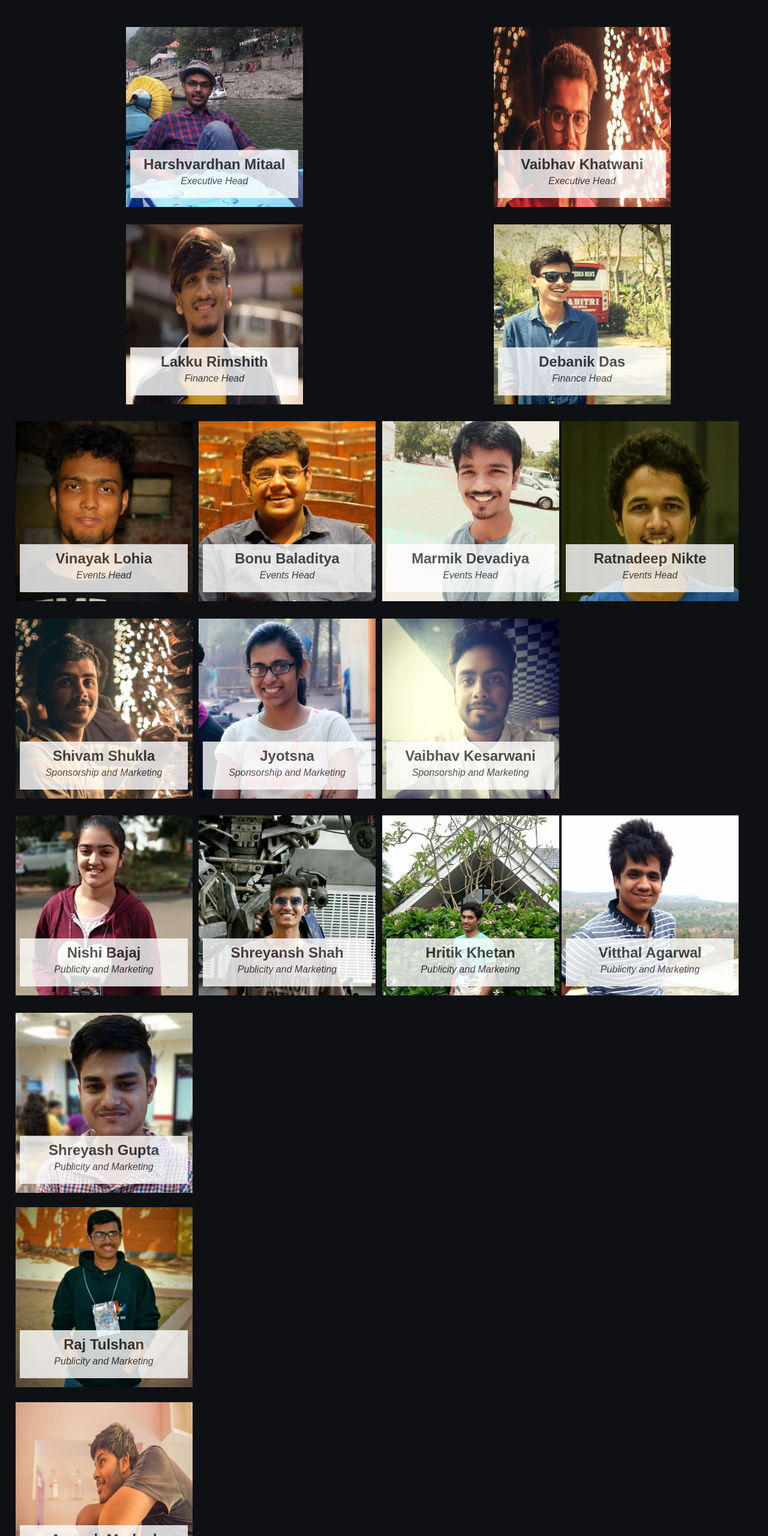
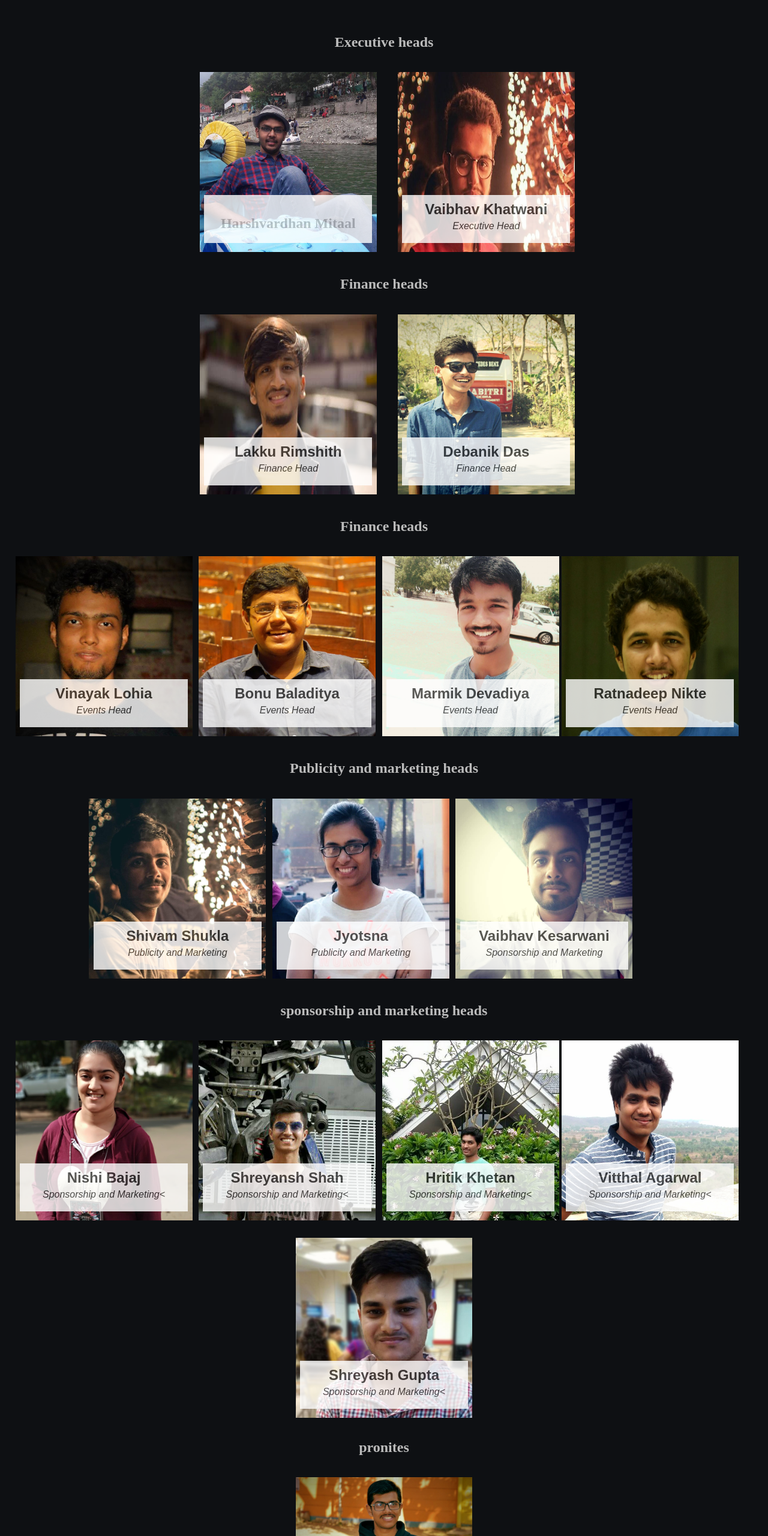
Before and after one commit to gregorjacob/team, a plain HTML site: page index.html in a window 1280 px wide. Shown: the part 80-2640 px from the top of the page at 60% size. Drawn offline with Linux system fonts and the light colour scheme.

Commit message:
Add files via upload

```diff
--- a/index.html
+++ b/index.html
@@ -15,6 +15,12 @@ h1{
   text-align:center;
   font-family:serif;
   font-size:3em;
+  color:#bbb
+}
+h3{
+  text-align:center;
+  font-family:serif;
+  font-size:1.5em;
   color:#bbb
 }
 #team{
@@ -114,25 +120,51 @@ h1{
 #h01
 {
 position:relative;
-left:15%;
+left:25%;
 
 }
 #h02
 {
 position:relative;
-left:40%;
+left:27%;
 }
 #f01
 {
 position:relative;
-left:15%;
+left:25%;
 
 }
 #f02
 {
 position:relative;
-left:40%;
+left:27%;
 }
+#s01{
+margin-left:10%;
+
+
+}
+#p05{
+
+margin-left:38%;
+
+}
+#pr01{
+
+margin-left:38%;
+
+}
+
+#m01{
+
+margin-left:38%;
+
+}
+#d05{
+
+margin-left:38%;
+}
+
 
 
 
@@ -149,10 +181,11 @@ left:40%;
 <h1>Meet The team</h1>
 <section id="team">
 <section id ="exeheads">
+<h3> Executive heads</h3>
 <div id ="h01" class="card">
   <img src="Harshvardhan Mittal.jpg" alt="" />
   <div class="data">
-    <h2>Harshvardhan Mitaal</h2>
+    <h3>Harshvardhan Mitaal</h3>
     <i>Executive Head</i>
     <p>Lorem ipsum dolor sit amet consectetur adipiscing elit Etiam sedesmi. </br>7477793222.</p>
     <a href="https://www.facebook.com/hvmittal.98		" class="fa fa-facebook"></a>
@@ -173,6 +206,7 @@ left:40%;
 </div>
 </section>
 <section id ="finheads">
+<h3> Finance heads</h3>
 <div id="f01" class="card">
   <img src="Rimshith Final.jpg" alt="" />
   <div class="data">
@@ -197,6 +231,7 @@ left:40%;
 </div>
 </section>
 <section id =" enentheads">
+<h3>Finance heads</h3>
 
 <div  id="e01" class="card">
   <img src="Vinayak Lohia.jpg" alt="" />
@@ -247,11 +282,12 @@ left:40%;
 </div>
 </section>
 <section id="sponsheads">
+<h3> Publicity and marketing heads</h3>
 <div id ="s01"class="card">
   <img src="Shivam Shukla.jpg" alt="" />
   <div class="data">
     <h2>Shivam Shukla</h2>
-    <i>Sponsorship and Marketing</i>
+    <i>Publicity and Marketing</i>
     <p>Lorem ipsum dolor sit amet consectetur adipiscing elit Etiam sedesmi. 7477783999.</p>
     <a href="https://www.facebook.com/profile.php?id=100001968619874" class="fa fa-facebook"></a>
     <a href="https://www.linkedin.com/in/shivam-shukla-a3b52a135/" class="fa fa-linkedin"></a>
@@ -262,7 +298,7 @@ left:40%;
   <img src="Jyotsna.jpg" alt="" />
   <div class="data">
     <h2>Jyotsna</h2>
-    <i>Sponsorship and Marketing</i>
+    <i>Publicity and Marketing</i>
     <p>Lorem ipsum dolor sit amet consectetur adipiscing elit Etiam sedesmi. 9471111922.</p>
     <a href="https://www.facebook.com/jyotsna.jyotsna.731" class="fa fa-facebook"></a>
     <a href="https://www.linkedin.com/in/jyotsna-46a660148/" class="fa fa-linkedin"></a>
@@ -282,11 +318,12 @@ left:40%;
 </div>
 </section>
 <section id="publiheads">
+<h3>sponsorship and marketing heads</h3>
 <div class="card">
   <img id="p01 "src="Nishi Bajaj.jpg" alt="" />
   <div class="data">
     <h2>Nishi Bajaj</h2>
-    <i>Publicity and Marketing</i>
+    <i>Sponsorship and Marketing<</i>
     <p>Lorem ipsum dolor sit amet consectetur adipiscing elit Etiam sedesmi.7477738111</p>
     <a href="https://www.facebook.com/nishi.bajaj.9" class="fa fa-facebook"></a>
     <a href="https://www.linkedin.com/in/nishi-bajaj-a32530148/" class="fa fa-linkedin"></a>
@@ -297,7 +334,7 @@ left:40%;
   <img src="Shreyansh shah.jpg" alt="" />
   <div class="data">
     <h2>Shreyansh Shah</h2>
-    <i>Publicity and Marketing</i>
+    <i>Sponsorship and Marketing<</i>
     <p>Lorem ipsum dolor sit amet consectetur adipiscing elit Etiam sedesmi.9674624120.</p>
     <a href="https://www.facebook.com/shreyanshshah22" class="fa fa-facebook"></a>
     <a href="https://www.linkedin.com/in/shreyansh-shah-97b89a147/" class="fa fa-linkedin"></a>
@@ -308,7 +345,7 @@ left:40%;
   <img src="Hritik Khetan.jpg" alt="" />
   <div class="data">
     <h2>Hritik Khetan</h2>
-    <i>Publicity and Marketing</i>
+    <i>Sponsorship and Marketing<</i>
     <p>Lorem ipsum dolor sit amet consectetur adipiscing elit Etiam sedesmi. 8094935179.</p>
     <a href="https://www.facebook.com/hritik.khetan.7" class="fa fa-facebook"></a>
     <a href="https://www.linkedin.com/in/hritik-khetan-37b84312b/" class="fa fa-linkedin"></a>
@@ -320,7 +357,7 @@ left:40%;
 
   <div class="data">
     <h2>Vitthal Agarwal</h2>
-    <i>Publicity and Marketing</i>
+    <i>Sponsorship and Marketing<</i>
     <p>Lorem ipsum dolor sit amet consectetur adipiscing elit Etiam sedesmi. 7427933888.</p>
     <a href="https://www.facebook.com/vitthal.agarwal" class="fa fa-facebook"></a>
     <a href="https://www.linkedin.com/in/vitthal-agarwal-371516148/" class="fa fa-linkedin"></a>
@@ -331,7 +368,7 @@ left:40%;
   <img src="Shreyash Gupta.jpg" alt="" />
   <div class="data">
     <h2>Shreyash Gupta</h2>
-    <i>Publicity and Marketing</i>
+    <i>Sponsorship and Marketing<</i>
     <p>Lorem ipsum dolor sit amet consectetur adipiscing elit Etiam sedesmi.7355538163</p>
     <a href="https://www.facebook.com/shreyash.gupta.3557" class="fa fa-facebook"></a>
     <a href="https://www.linkedin.com/in/shreyash-gupta-422660148/" class="fa fa-linkedin"></a>
@@ -340,6 +377,7 @@ left:40%;
 </div>
 </section>
 <section id ="pronites">
+<h3>pronites</h3>
 <div  id="pr01" class="card">
   <img src="Raj Tulshan.jpg" alt="" />
   <div class="data">
@@ -352,7 +390,9 @@ left:40%;
   </div>
 </section>
 <section id ="media">
+<h3>media head</h3>
 <div  id="m01" class="card">
+
   <img src="Aayush Mudgal.jpg" alt="" />
   <div class="data">
     <h2>Aayush Mudgal</h2>
@@ -365,7 +405,7 @@ left:40%;
 
 </section>
 <section id="dteam">
-
+<h3>design heads</h3>
 <div  id ="d01" class="card">
   <img src="Kushagra ramnani.jpg" alt="" />
   <div class="data">
@@ -412,9 +452,9 @@ left:40%;
   </div>
   </div>
 
-   <div class="card">
+   <div id="d05" class="card">
    <img src="Amlan Kumar Sahu.jpg" alt="" />
-  <div id="d05" class="data">
+  <div  class="data">
     <h2>Amlan Kumar Sahu</h2>
     <i>Design Head</i>
     <p>Lorem ipsum dolor sit amet consectetur adipiscing elit Etiam sedesmi. 7205872952.</p>
@@ -426,6 +466,7 @@ left:40%;
 </section>
 
 <section id="webteam">
+<h3>web heads</h3>
 <div id="w01" class="card">
    <img src="ankita.jpg" alt="" />
   <div class="data">
```
